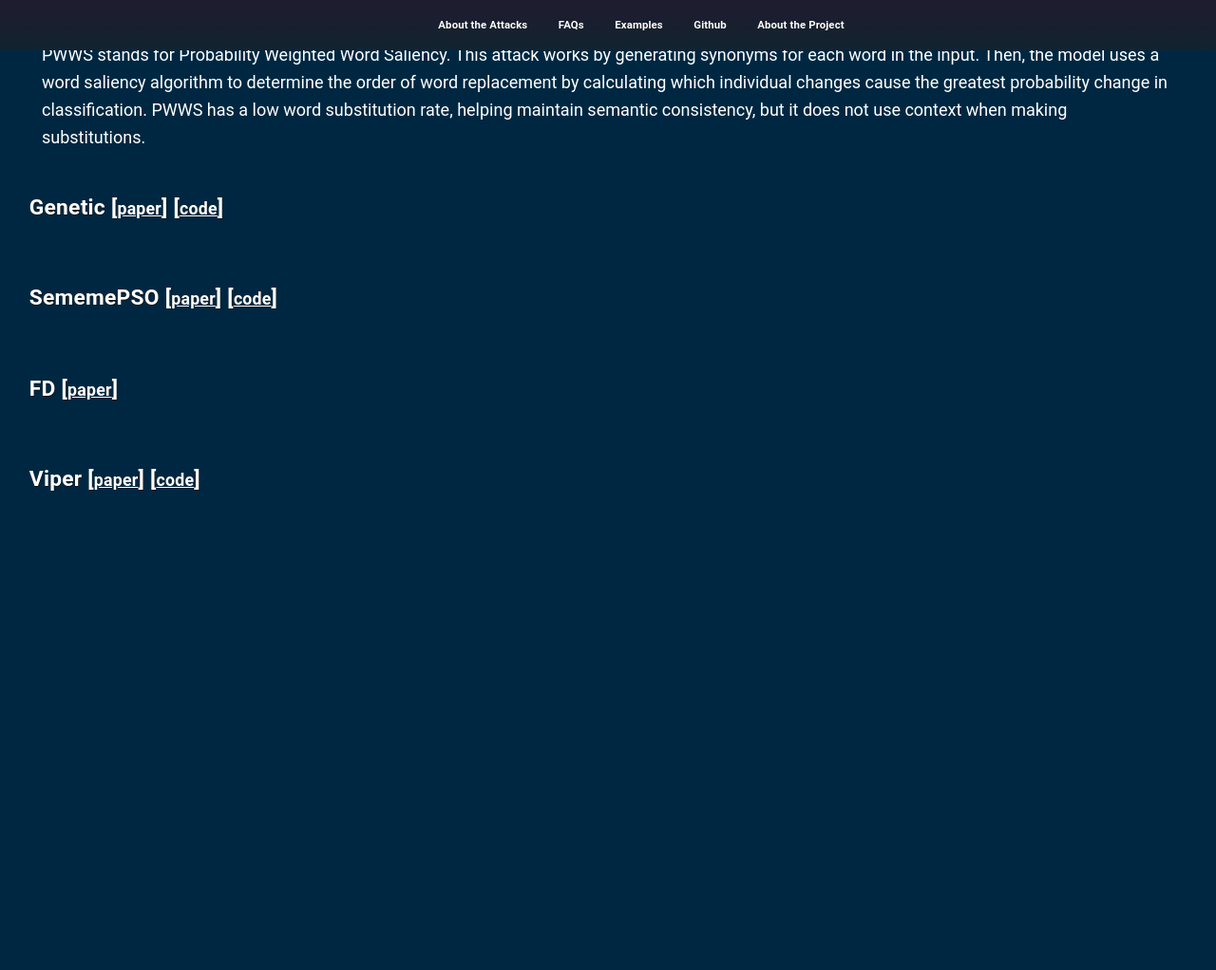
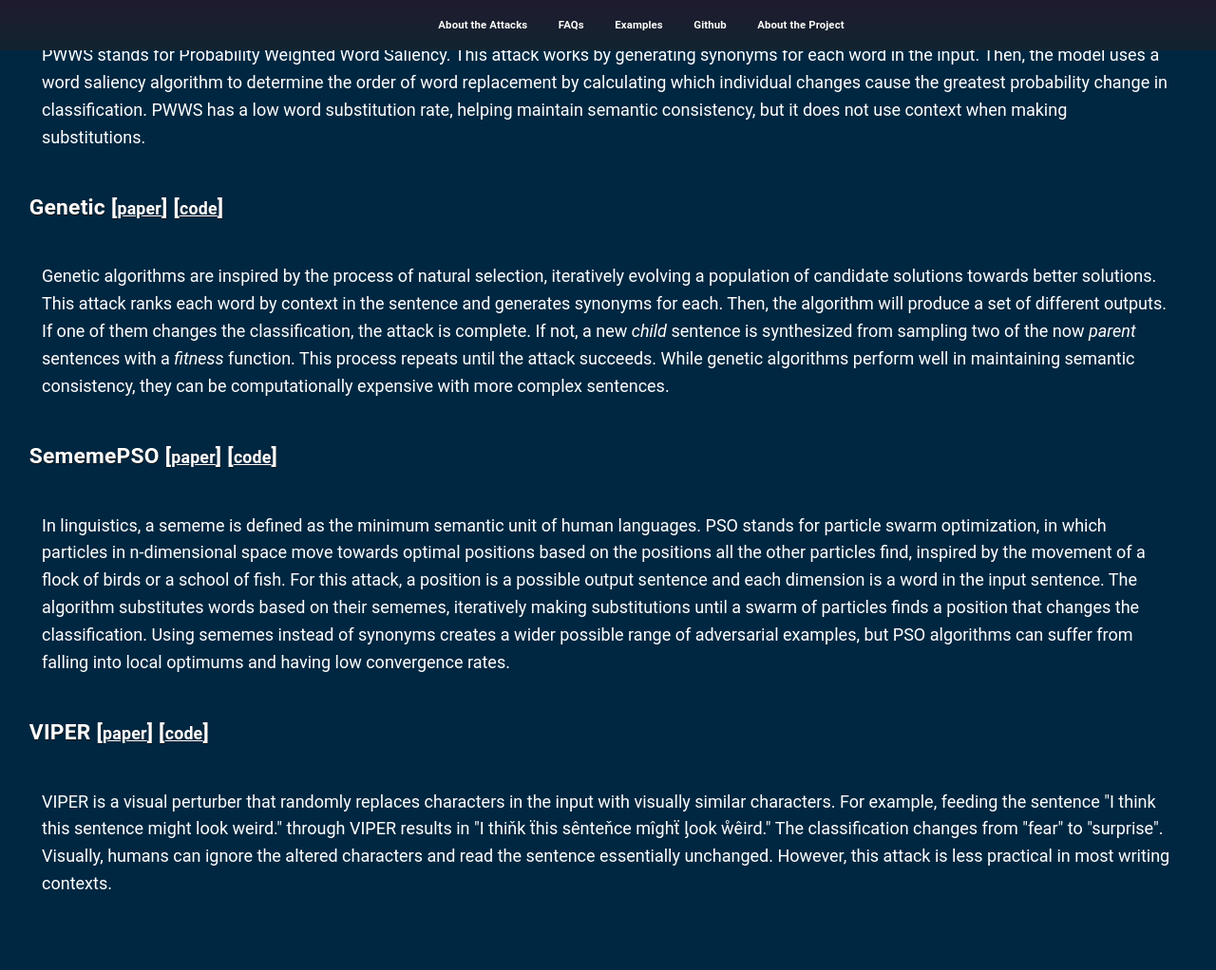
Before and after one commit to Siggy13/NLPAttack, a Django app: page /AdversarialTool/aboutAttacks in a window 1280 px wide. Shown: the part 747-1769 px from the top of the page at 95% size. Before the commit the page ends 1265 px from the top, so only its background shows below. Run offline with Django 3.2, Linux system fonts and the light colour scheme; some libraries are stand-ins or nearby versions.

Commit message:
Change VIPER parameters, add attack descriptions

```diff
--- a/NLP/AdversarialTool/attackFineTunedModel.py
+++ b/NLP/AdversarialTool/attackFineTunedModel.py
@@ -13,7 +13,7 @@ AttackDict={
     'PWWS':OpenAttack.attackers.PWWSAttacker(),
     'Genetic':OpenAttack.attackers.GeneticAttacker(),
     'SememePSO':OpenAttack.attackers.PSOAttacker(),
-    'Viper': OpenAttack.attackers.VIPERAttacker(),
+    'Viper': OpenAttack.attackers.VIPERAttacker(method = 'dces'),
     }
 
 
--- a/NLP/AdversarialTool/templates/AdversarialTool/aboutAttacks.html
+++ b/NLP/AdversarialTool/templates/AdversarialTool/aboutAttacks.html
@@ -27,16 +27,39 @@
 <h3 class = 'faq'>Genetic [<a href="https://arxiv.org/abs/1804.07998" style="padding:0" target="_blank">paper</a>]
     [<a href="https://github.com/nesl/nlp_adversarial_examples" style="padding:0" target="_blank">code</a>]</h3>
 
+<p class = 'faq'>
+    Genetic algorithms are inspired by the process of natural selection, iteratively evolving a population of
+    candidate solutions towards better solutions. This attack ranks each word by context in the sentence
+    and generates synonyms for each. Then, the algorithm will produce a set of different outputs. If one of them changes
+    the classification, the attack is complete. If not, a new <i>child</i> sentence is synthesized from sampling two of the
+    now <i>parent</i> sentences with a <i>fitness</i> function. This process repeats until the attack succeeds. While genetic algorithms perform well
+    in maintaining semantic consistency, they can be computationally expensive with more complex sentences.
+</p>
+
 <h3 class = 'faq'>SememePSO [<a href="https://arxiv.org/abs/1910.12196" style="padding:0" target="_blank">paper</a>]
     [<a href="https://github.com/thunlp/SememePSO-Attack" style="padding:0" target="_blank">code</a>]</h3>
 
-<h3 class = 'faq'>FD [<a href="https://arxiv.org/pdf/1604.08275.pdf" style="padding:0" target="_blank">paper</a>]
-    </h3>
+<p class = 'faq'>
+    In linguistics, a sememe is defined as the minimum semantic unit of human languages. PSO stands for particle swarm
+    optimization, in which particles in n-dimensional space move towards optimal positions based on the positions all the
+    other particles find, inspired by the movement of a flock of birds or a school of fish. For this attack, a position is
+    a possible output sentence and each dimension is a word in the input sentence. The algorithm substitutes words
+    based on their sememes, iteratively making substitutions until a swarm of particles finds a position that changes
+    the classification. Using sememes instead of synonyms creates a wider possible range of adversarial examples, but PSO
+    algorithms can suffer from falling into local optimums and having low convergence rates.
+</p>
 
-<h3 class = 'faq'>Viper [<a href="https://arxiv.org/pdf/1903.11508v1.pdf" style="padding:0" target="_blank">paper</a>]
+
+<h3 class = 'faq'>VIPER [<a href="https://arxiv.org/pdf/1903.11508v1.pdf" style="padding:0" target="_blank">paper</a>]
     [<a href="https://github.com/UKPLab/naacl2019-like-humans-visual-attacks" style="padding:0" target="_blank">code</a>]</h3>
 
+<p class = 'faq'>
+    VIPER is a visual perturber that randomly replaces characters in the input with visually similar characters. For example,
+    feeding the sentence "I think this sentence might look weird." through VIPER results in "I thiňk ẗhis sênteňce mîghẗ ᶅook ẘêird."
+    The classification changes from "fear" to "surprise". Visually, humans can ignore the altered characters and read the sentence
+    essentially unchanged. However, this attack is less practical in most writing contexts.
 
+</p>
 
     <div style="height: 50px;"></div>
 
```
